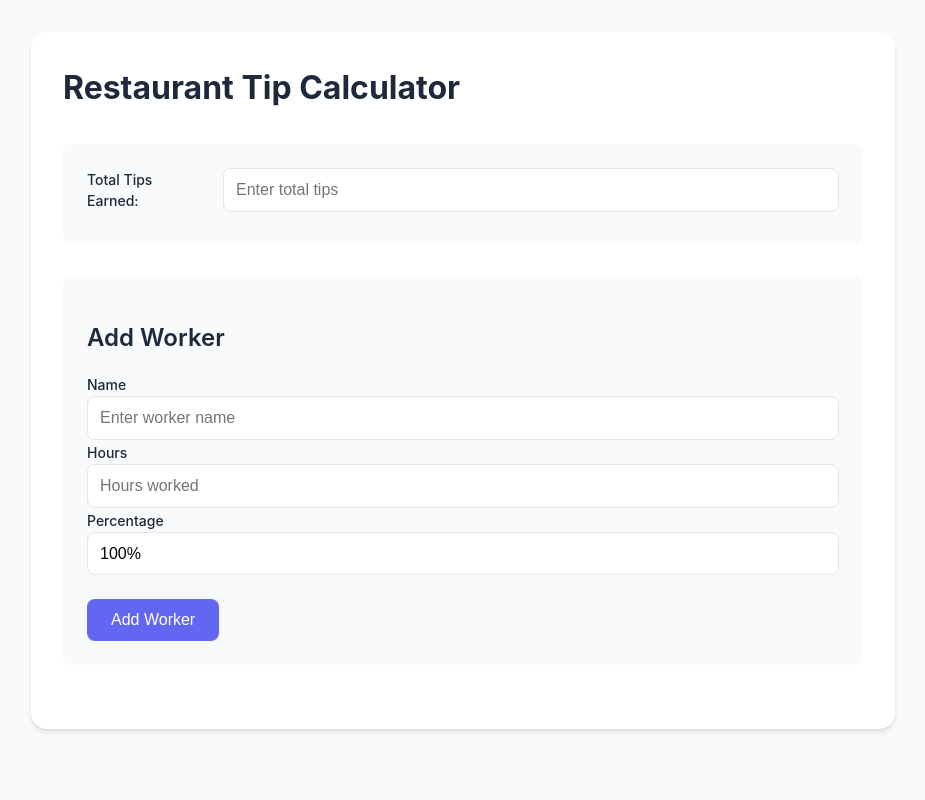
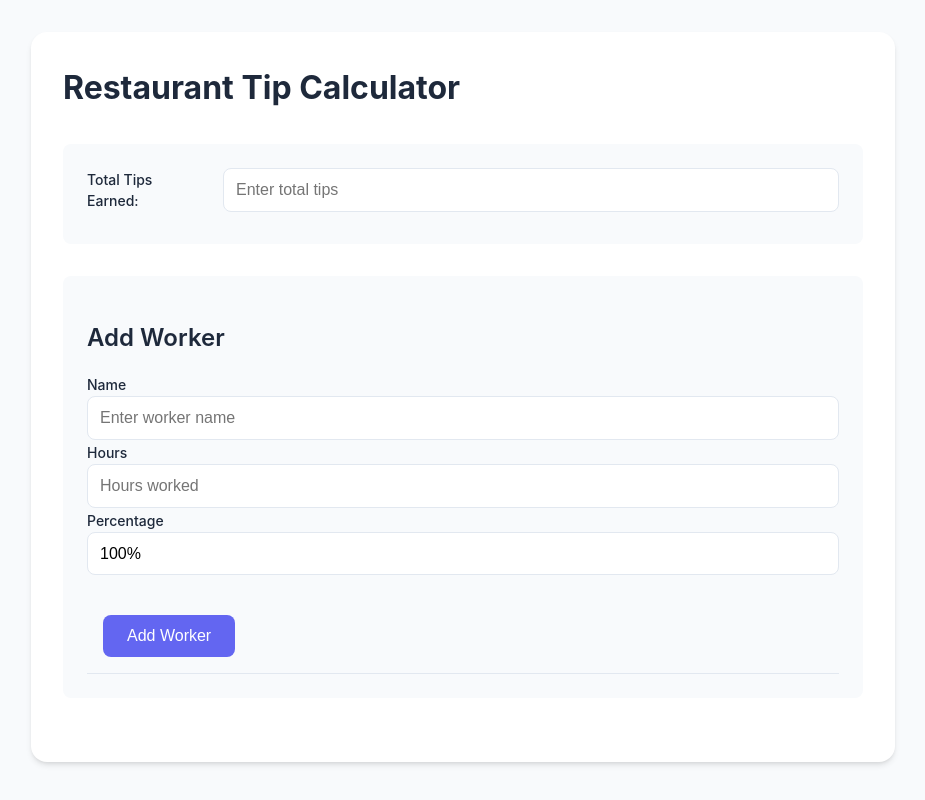
Before and after one commit to itayost/tip-calculator, a React (Create React App) app: page / in a window 1280 px wide. Shown: the whole page, without its empty margins (177-1102 px from the left). Built offline with nearby package versions, Linux system fonts and the light colour scheme.

Commit message:
spaces prt2

```diff
--- a/src/App.js
+++ b/src/App.js
@@ -148,6 +148,7 @@ function App() {
             <p>100% per Hour: {formatCurrency(tipPerHour)}</p>
             <p>70% per Hour: {formatCurrency(tipPerHour * 0.7)}</p>
           </div>
+          <div className="button-container flex flex-col sm:flex-row gap-2 w-full">
             <button
               onClick={handleResetAll}
               className="delete-button"
@@ -155,6 +156,7 @@ function App() {
               Reset All Data
             </button>
           </div>
+        </div>
       )}
     </div>
   );
--- a/src/components/WorkerForm.js
+++ b/src/components/WorkerForm.js
@@ -66,6 +66,7 @@ export const WorkerForm = ({
       </div>
 
       <div className="button-container flex flex-col sm:flex-row gap-2 w-full">
+        <td className="actions">
           <button
             type="submit"
             className="w-full sm:w-auto flex-1 px-6 py-3 bg-indigo-600 text-white rounded-lg hover:bg-indigo-700"
@@ -82,6 +83,7 @@ export const WorkerForm = ({
               Cancel
             </button>
           )}
+        </td>
       </div>
     </div>
   </form>
```
Lines whose indentation alone changed are shown as unchanged.
